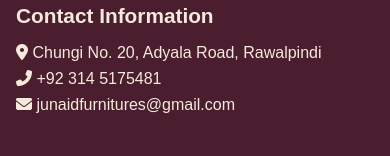
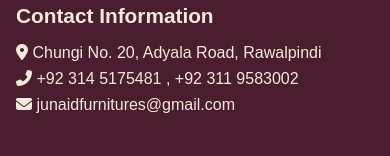
Before and after one commit to osaamasaleem/junaidfurnitures, a plain HTML site: page index.html in a window 390 px wide. Shown: the part 1028-1184 px from the top of the page. Drawn offline with Linux system fonts and the light colour scheme.

Commit message:
phone added

```diff
--- a/index.html
+++ b/index.html
@@ -292,7 +292,7 @@
     <div style="flex: 1; min-width: 280px;">
       <h3 style="margin-bottom: 1rem; font-size: 1.3rem;">Contact Information</h3>
       <p style="margin: 0.5rem 0;"><i class="fas fa-map-marker-alt"></i> Chungi No. 20, Adyala Road, Rawalpindi</p>
-      <p style="margin: 0.5rem 0;"><i class="fas fa-phone-alt"></i> <a href="tel:+923145175481" style="color: #f5eadc; text-decoration: none;">+92 314 5175481</a></p>
+      <p style="margin: 0.5rem 0;"><i class="fas fa-phone-alt"></i> <a href="tel:+923145175481" style="color: #f5eadc; text-decoration: none;">+92 314 5175481 , +92 311 9583002</a></p>
       <p style="margin: 0.5rem 0;"><i class="fas fa-envelope"></i> <a href="mailto:junaidfurnitures@gmail.com" style="color: #f5eadc; text-decoration: none;">junaidfurnitures@gmail.com</a></p>
     </div>
 
```
